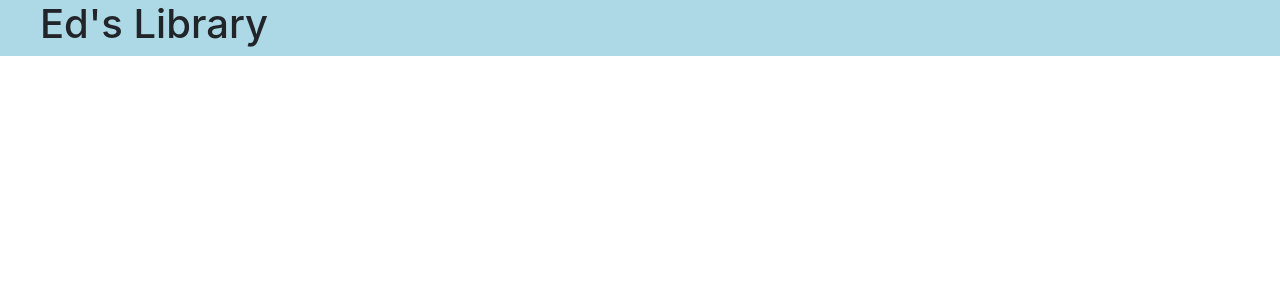
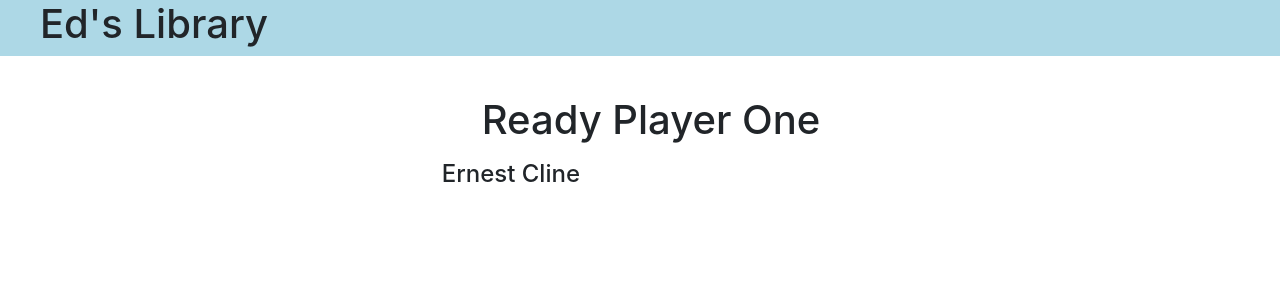
Before and after one commit to greedy17/ed-library, a React (Create React App) app: page / in a window 1280 px wide. Shown: the top 300 px of the page. Built offline with nearby package versions, Linux system fonts and the light colour scheme.

Commit message:
Placeholders for current book, previous and next buttons. Also added function to switch between books

```diff
--- a/src/components/app.jsx
+++ b/src/components/app.jsx
@@ -3,17 +3,45 @@
 import './app.css'
 
 class App extends Component {
-  constructor(){
-    super();
+  constructor(props){
+    super(props);
+    this.books = [
+      {title: "Ready Player One", author: "Ernest Cline"},
+      {title: "All The Light We Cannot See", author: "Anthony Doer"},
+      {title: "The First and Last Freedom", author: "Jiddu Krishnamurti"}
+    ]
     this.state = {
+      bookNumber: 0
+    }
+  }
 
+  goToNextBook(){
+    let tempBookNumber = this.state.bookNumber;
+    tempBookNumber++;
+    if(tempBookNumber === this.books.length){
+      tempBookNumber = 0;
     }
+    this.setState({
+      bookNumber: tempBookNumber
+    })
   }
 
   render(){
     return (
       <div className='container-fluid'>
         <TitleBar/>
+        <div className='row row-spacer'>
+          <div className='col'>
+            {/*prev button*/}
+          </div>
+          <div className='col'>
+             <h1>{this.books[this.state.bookNumber].title}</h1>
+             <h4>{this.books[this.state.bookNumber].author}</h4>
+          </div>
+          <div className='col'>
+             {/*prev button*/}
+          </div>
+        </div>
       </div>
     )
   }
```
Also changed, not shown: 1 other file (tests, documents, lock files or other folders).
